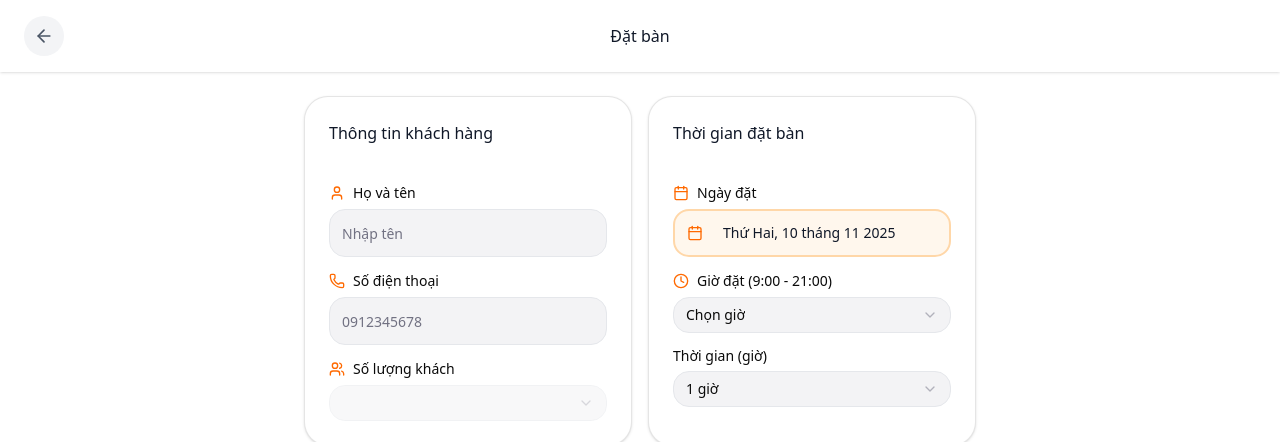
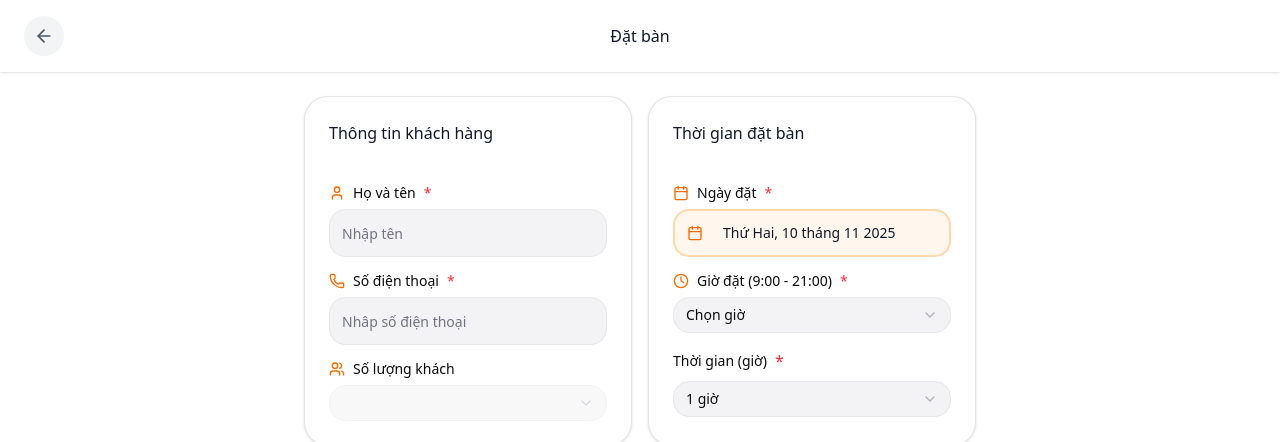
Before and after one commit to tdvuanh/quan-ly-dat-ban-nmcnpm, a React (Vite) app in the folder booking-service-app-fe/: page /booking in a window 1280 px wide. Shown: the top 442 px of the page. Built offline with nearby package versions, Linux system fonts and the light colour scheme.

Commit message:
add require label for booking form

```diff
--- a/booking-service-app-fe/src/screens/BookingScreen.tsx
+++ b/booking-service-app-fe/src/screens/BookingScreen.tsx
@@ -16,12 +16,11 @@ import { Popover, PopoverContent, PopoverTrigger } from '@/components/ui/popover
 import { Calendar as CalendarComponent } from '@/components/ui/calendar';
 import { motion } from 'motion/react';
 import { ArrowLeft, Users, Calendar, Clock, MessageSquare, User, Phone } from 'lucide-react';
-import { tables, areas, generateTimeSlots } from '../data/mockData';
+import { tables, areas, generateTimeSlots } from '@/data/mockData';
 import { format } from 'date-fns';
 import { vi } from 'date-fns/locale';
 import { Footer } from '@/components/Footer';
 import { useNotification } from '@/context/NotificationContext';
-import type { Screen } from '@/config';
 import { useNavigate } from 'react-router-dom';
 
 interface BookingScreenProps {
@@ -131,7 +130,7 @@ export function BookingScreen({ initialData }: BookingScreenProps) {
                 <div className="space-y-2">
                   <Label className="flex items-center gap-2">
                     <User className="w-4 h-4 text-orange-500" />
-                    Họ và tên
+                    Họ và tên <p className="text-red-500">*</p>
                   </Label>
                   <Input
                     id="customerName"
@@ -147,7 +146,7 @@ export function BookingScreen({ initialData }: BookingScreenProps) {
                 <div className="space-y-2 relative">
                   <Label htmlFor="phoneNumber" className="flex items-center gap-2">
                     <Phone className="w-4 h-4 text-orange-500" />
-                    Số điện thoại
+                    Số điện thoại <p className="text-red-500">*</p>
                   </Label>
                   <Input
                     id="phoneNumber"
@@ -170,7 +169,7 @@ export function BookingScreen({ initialData }: BookingScreenProps) {
                         setPhoneValidationError('');
                       }
                     }}
-                    placeholder="0912345678"
+                    placeholder="Nhâp số điện thoại"
                     className={`h-12 rounded-2xl border-gray-200 ${phoneValidationError ? 'border-red-500' : ''}`}
                     maxLength={11}
                   />
@@ -235,7 +234,7 @@ export function BookingScreen({ initialData }: BookingScreenProps) {
                 <div className="space-y-2">
                   <Label htmlFor="date" className="flex items-center gap-2">
                     <Calendar className="w-4 h-4 text-orange-500" />
-                    Ngày đặt
+                    Ngày đặt <p className="text-red-500">*</p>
                   </Label>
                   <Popover>
                     <PopoverTrigger asChild>
@@ -269,7 +268,7 @@ export function BookingScreen({ initialData }: BookingScreenProps) {
                 <div className="space-y-2">
                   <Label htmlFor="time" className="flex items-center gap-2">
                     <Clock className="w-4 h-4 text-orange-500" />
-                    Giờ đặt (9:00 - 21:00)
+                    Giờ đặt (9:00 - 21:00) <p className="text-red-500">*</p>
                   </Label>
                   <Select value={selectedTime} onValueChange={setSelectedTime}>
                     <SelectTrigger className="h-12 rounded-2xl border-gray-200">
@@ -287,7 +286,9 @@ export function BookingScreen({ initialData }: BookingScreenProps) {
 
                 {/* Duration */}
                 <div className="space-y-2">
-                  <Label htmlFor="duration">Thời gian (giờ)</Label>
+                  <Label htmlFor="duration">
+                    Thời gian (giờ) <p className="text-red-500">*</p>
+                  </Label>
                   <Select value={duration.toString()} onValueChange={(v) => setDuration(Number(v))}>
                     <SelectTrigger className="h-12 rounded-2xl border-gray-200">
                       <SelectValue />
```
